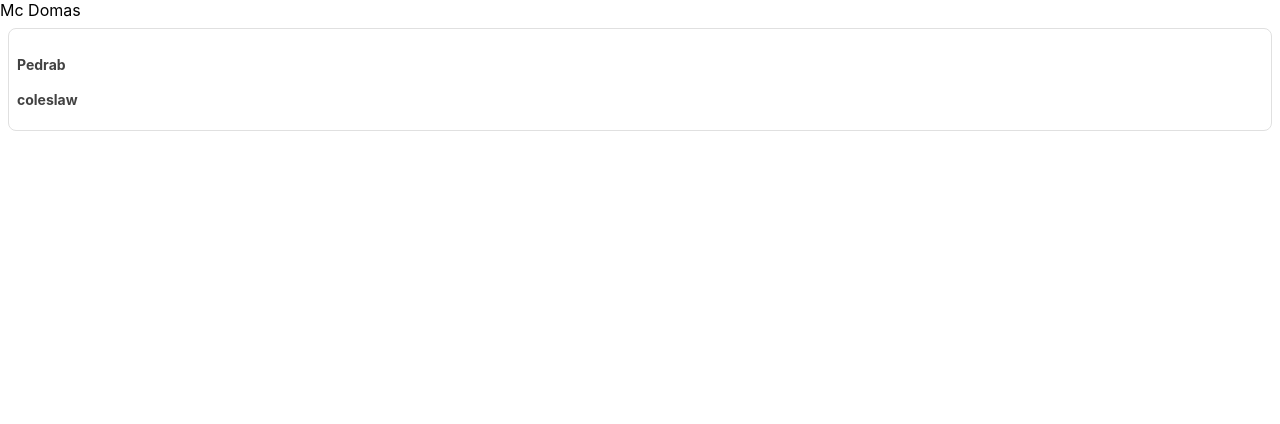
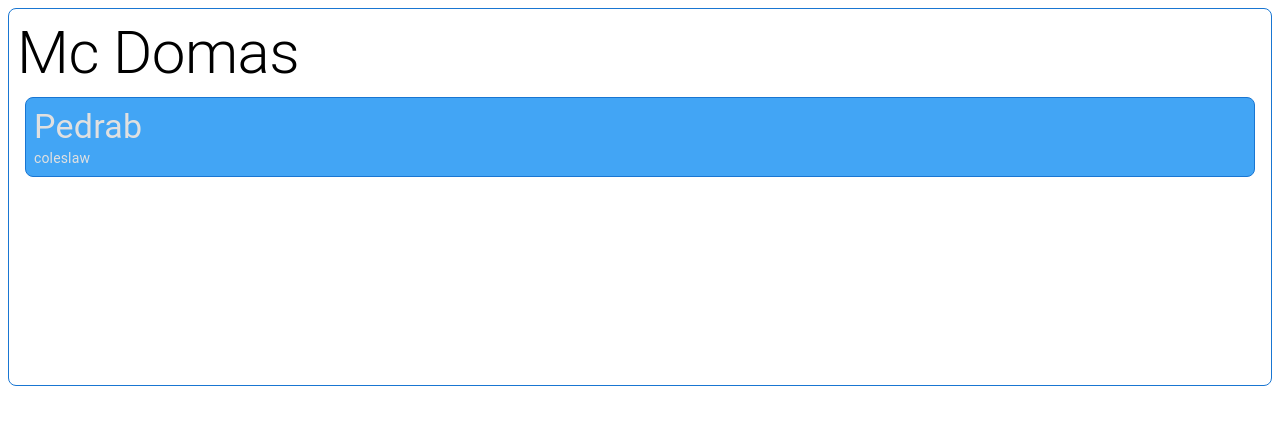
Before and after one commit to vstdolittle/menu-webapp, a React (Create React App) app: page / in a window 1280 px wide. Shown: the top 424 px of the page. Built offline with nearby package versions, Linux system fonts and the light colour scheme.

Commit message:
some basic theming and styling

```diff
--- a/src/App.tsx
+++ b/src/App.tsx
@@ -1,5 +1,4 @@
 import React from 'react';
-import logo from './logo.svg';
 import Menu from './Menu';
 
 const MENU_WEBAPP_CONFIG = {
--- a/src/Menu/index.tsx
+++ b/src/Menu/index.tsx
@@ -1,4 +1,4 @@
-import { Box } from '@mui/material';
+import { Box, Typography } from '@mui/material';
 import React, { FC } from 'react';
 import { Dish, MenuConfig } from './models/MenuConfig';
 
@@ -9,11 +9,23 @@ interface MenuProps {
 function Menu(props: MenuProps) {
   return (
     <div className="App">
-      <header className="App-header">
-        {props.config.restaurant.name}
-      </header>
-      <Box sx={{ display: 'grid', gridTemplateRows: 'repeat(3, 1fr)' }}>
-          { props.config.dishes.map((d) => <MenuItem dish={d}/>) }
+        <Box
+          sx={{
+            border: '1px solid',
+            borderColor: (theme) =>
+            theme.palette.primary.main,
+            p: 1,
+            m: 1,
+            borderRadius: 2,
+            fontSize: '0.875rem',
+            fontWeight: '700'
+          }}
+        >
+        <Typography variant={"h2"}>{props.config.restaurant.name}</Typography>
+
+        <Box sx={{ display: 'grid', gridTemplateRows: 'repeat(3, 1fr)' }}>
+            { props.config.dishes.map((d) => <MenuItem dish={d}/>) }
+        </Box>
       </Box>
     </div>
   );
@@ -30,11 +42,11 @@ const MenuItem: FC<MenuItemProps> = ({ dish }) => {
     return (
       <Box
         sx={{
-          bgcolor: (theme) => (theme.palette.mode === 'dark' ? '#101010' : '#fff'),
-          color: (theme) => (theme.palette.mode === 'dark' ? 'grey.300' : 'grey.800'),
+          bgcolor: (theme) => (theme.palette.primary.light),
+          color: (theme) => ('grey.300'),
           border: '1px solid',
           borderColor: (theme) =>
-            theme.palette.mode === 'dark' ? 'grey.800' : 'grey.300',
+          theme.palette.primary.main,
           p: 1,
           m: 1,
           borderRadius: 2,
@@ -42,8 +54,8 @@ const MenuItem: FC<MenuItemProps> = ({ dish }) => {
           fontWeight: '700'
         }}
       >
-        <h4>{dish.title}</h4>
-        <p>{dish.ingredients}</p>
+        <Typography variant={"h4"}>{dish.title}</Typography>
+        <Typography variant={"body2"}>{dish.ingredients}</Typography>
       </Box>
     );
   }
```
Also changed, not shown: theme.ts (added, +65 -0 lines).
